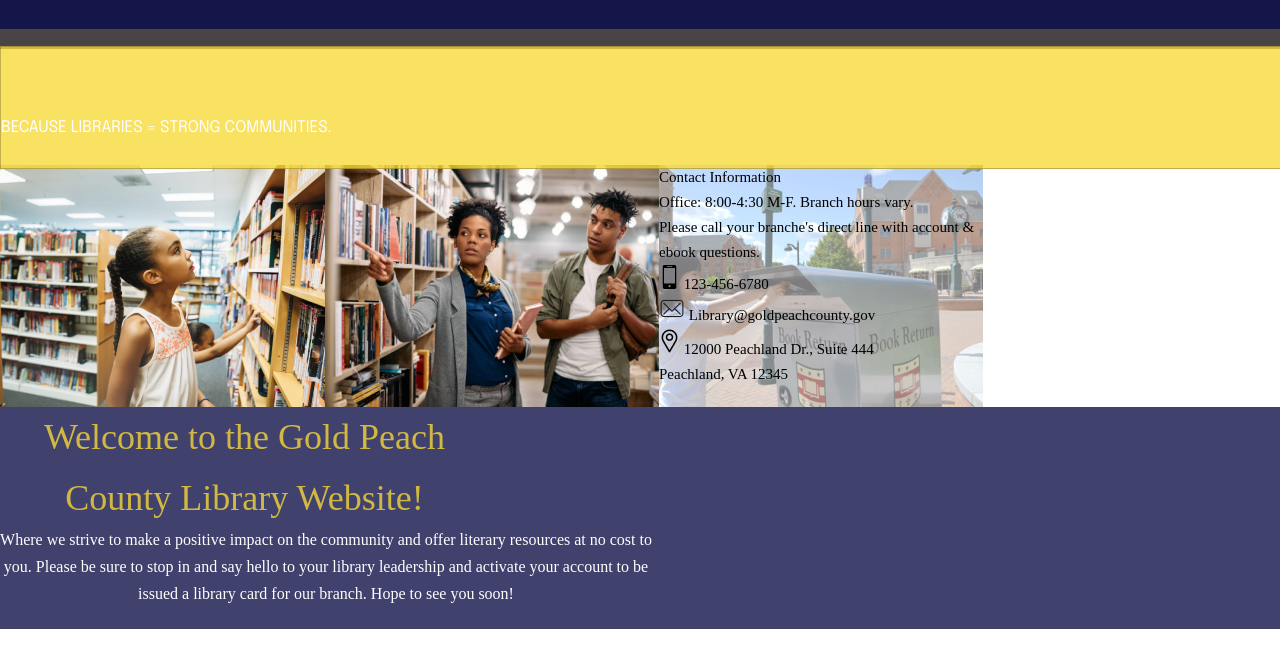
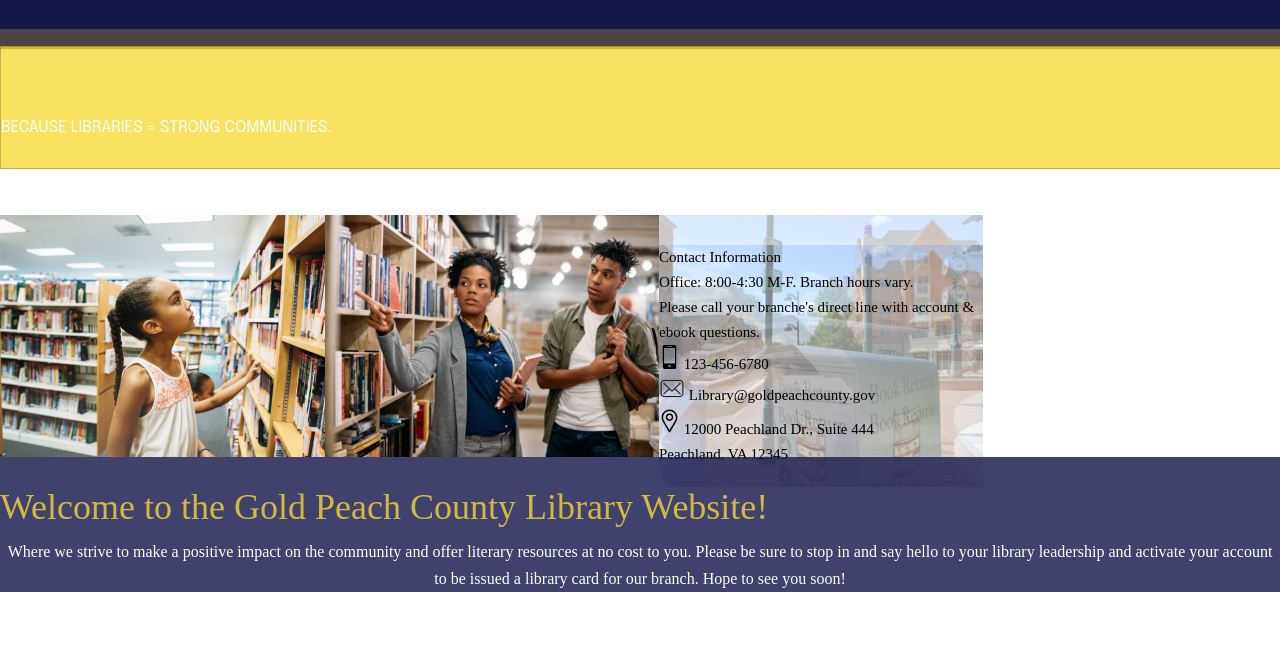
Before and after one commit to ThespiLLC/Implement-the-UI-of-a-Library-Website, a plain HTML site: page index.html in a window 1280 px wide. Shown: the part 117-784 px from the top of the page. Drawn offline with Linux system fonts and the light colour scheme.

Commit message:
first commit of responsive version

```diff
--- a/style.css
+++ b/style.css
@@ -1,3 +1,109 @@
+.container {
+    width: 100%;
+    display: none;
+}
+
+.gray-rectangle-three {
+    width: 100%;
+}
+
+.yellow-rectangle-six {
+    width: 100%;
+}
+
+.mid-page-dividers {
+    width: 375px;
+    padding: 30px 30px 20px;
+    font-family: arial;
+    font-size: 50px;
+    color: #111;
+    line-height: 44px;
+}
+
+.main-page-text {
+    width: 100%;
+    padding: 0px 30px 20px;
+    font-family: arial;
+    font-size: 16px;
+    color: #111;
+    line-height: 20px;
+}
+
+.mid-page-pics{
+    width: 100%;
+}
+
+.contact-info-background{
+    width: 100%;
+}
+
+@media only screen and (min-width: 769px) {
+    .container {
+        display: block;
+        width: 100%;
+        padding-bottom: 30px;
+    }
+
+    .mid-page-dividers {
+        width: 100%;
+        padding: 20px 0px 0px;
+    }
+
+    .main-page-text {
+        width: 100%;
+        padding: 20px 0px 0px;
+        line-height: 15px;
+    }
+
+    .mid-page-pics{
+       flex-direction: row !important;
+        padding-top: 30px;
+    }
+
+    .contact-info-background{
+        padding-top: 30px;
+    }
+
+    .main-page-text {
+    position: absolute;
+    /* width: 1600px; */
+    /* height: 222px; */
+background: rgba(20, 22, 74, 0.81);
+}
+
+.welcome-text {
+    /* position: absolute; */
+    /* width: 489px; */
+    /* height: 122px; */
+
+    font-family: 'Jaldi';
+    font-style: normal;
+    font-weight: 400;
+    font-size: 36px;
+    line-height: 61px;
+    display: flex;
+    align-items: center;
+    text-align: center;
+
+    color: rgba(248, 217, 55, 0.79);
+color: rgba(248, 217, 55, 0.79);
+}
+
+.welcome-paragraph {
+    /* position: absolute; */
+    /* width: 652px; */
+    /* height: 81px; */
+    font-family: 'Jaldi';
+    font-style: normal;
+    font-weight: 400;
+    font-size: 16px;
+    line-height: 27px;
+    text-align: center;
+
+color: #FFFEFE;
+}
+}
+
 * {
     padding: 0;
     margin: 0;
@@ -90,6 +196,7 @@ color: #FFFEFE;
 
 .mid-page-pics{
     display: flex;
+    flex-direction: column;
     align-items: center;
 }
 
@@ -113,15 +220,15 @@ color: #FFFEFE;
 
 .main-page-text {
     position: absolute;
-    width: 1600px;
-    height: 222px;
+    /* width: 1600px; */
+    /* height: 222px; */
 background: rgba(20, 22, 74, 0.81);
 }
 
 .welcome-text {
-    position: absolute;
-    width: 489px;
-    height: 122px;
+    /* position: absolute; */
+    /* width: 489px; */
+    /* height: 122px; */
 
     font-family: 'Jaldi';
     font-style: normal;
@@ -137,9 +244,9 @@ color: rgba(248, 217, 55, 0.79);
 }
 
 .welcome-paragraph {
-    position: absolute;
-    width: 652px;
-    height: 81px;
+    /* position: absolute; */
+    /* width: 652px; */
+    /* height: 81px; */
     font-family: 'Jaldi';
     font-style: normal;
     font-weight: 400;
```
Also changed, not shown: index.html (+0 -7 lines).
